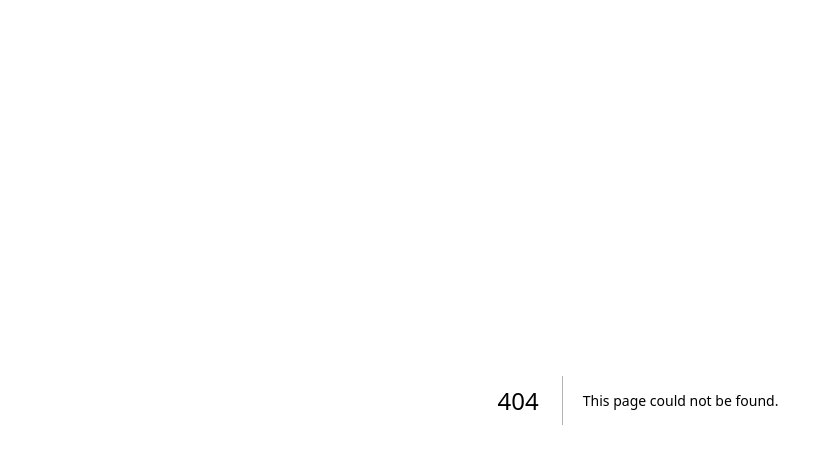
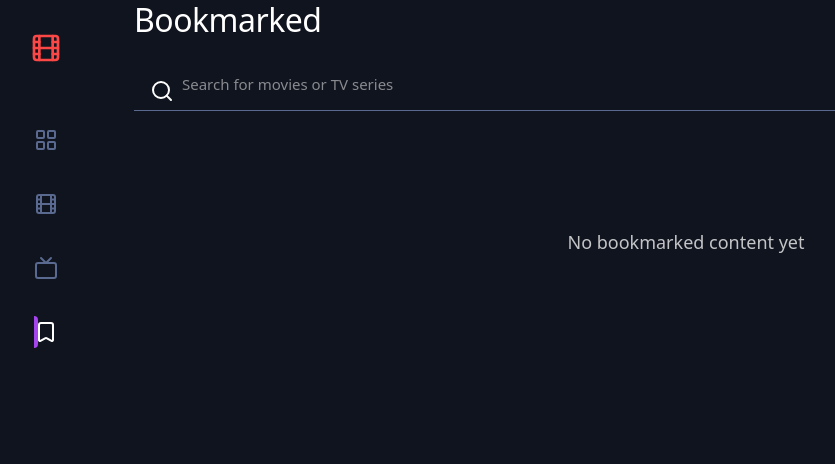
Before and after one commit to Alexandra2888/movie-app, a Next.js app: page /bookmarked in a window 1280 px wide. Before the commit this address had no page. Shown: the top 464 px of the page, without its empty margins (2-837 px from the left). Built offline with nearby package versions, Linux system fonts and the light colour scheme.

Commit message:
Refactor MovieCard component styles, update Home page to use dynamic content fetching, and enhance Navigation with link functionality

```diff
--- /dev/null
+++ b/app/bookmarked/page.tsx
@@ -0,0 +1,47 @@
+import Navigation from "@/components/Navigation";
+import SearchBar from "@/components/SearchBar";
+import MovieCard from "@/components/MovieCard";
+import { allContent } from "@/lib/data";
+
+export default function BookmarkedPage() {
+  // Filter content that is marked as bookmarked in the data
+  const bookmarkedContent = allContent.filter((item) => item.isBookmarked);
+
+  return (
+    <div className="flex min-h-screen bg-blue-950">
+      <Navigation />
+      <main className="flex-1 lg:ml-24 pt-20 lg:pt-0 px-4 md:px-6 lg:px-10 py-4 md:py-6 lg:py-10">
+        <h1 className="text-preset-1 text-white mb-4 md:mb-6 lg:mb-8">
+          Bookmarked
+        </h1>
+        <div className="mb-6 md:mb-8 lg:mb-10">
+          <SearchBar />
+        </div>
+
+        <section>
+          {bookmarkedContent.length > 0 ? (
+            <div className="grid grid-cols-2 md:grid-cols-3 lg:grid-cols-4 gap-3 md:gap-4 lg:gap-6">
+              {bookmarkedContent.map((item) => (
+                <MovieCard
+                  key={item.id}
+                  title={item.title}
+                  year={item.year}
+                  category={item.category}
+                  rating={item.rating}
+                  thumbnail={item.thumbnail}
+                  isBookmarked={item.isBookmarked}
+                />
+              ))}
+            </div>
+          ) : (
+            <div className="text-center py-20">
+              <p className="text-preset-3 text-white/75">
+                No bookmarked content yet
+              </p>
+            </div>
+          )}
+        </section>
+      </main>
+    </div>
+  );
+}
--- /dev/null
+++ b/app/movies/page.tsx
@@ -0,0 +1,38 @@
+import Navigation from "@/components/Navigation";
+import SearchBar from "@/components/SearchBar";
+import MovieCard from "@/components/MovieCard";
+import { getMovies } from "@/lib/data";
+
+export default function MoviesPage() {
+  const movies = getMovies();
+
+  return (
+    <div className="flex min-h-screen bg-blue-950">
+      <Navigation />
+      <main className="flex-1 lg:ml-24 pt-20 lg:pt-0 px-4 md:px-6 lg:px-10 py-4 md:py-6 lg:py-10">
+        <h1 className="text-preset-1 text-white mb-4 md:mb-6 lg:mb-8">
+          Movies
+        </h1>
+        <div className="mb-6 md:mb-8 lg:mb-10">
+          <SearchBar />
+        </div>
+
+        <section>
+          <div className="grid grid-cols-2 md:grid-cols-3 lg:grid-cols-4 gap-3 md:gap-4 lg:gap-6">
+            {movies.map((item) => (
+              <MovieCard
+                key={item.id}
+                title={item.title}
+                year={item.year}
+                category={item.category}
+                rating={item.rating}
+                thumbnail={item.thumbnail}
+                isBookmarked={item.isBookmarked}
+              />
+            ))}
+          </div>
+        </section>
+      </main>
+    </div>
+  );
+}
--- a/app/page.tsx
+++ b/app/page.tsx
@@ -1,92 +1,11 @@
 import Navigation from "@/components/Navigation";
 import SearchBar from "@/components/SearchBar";
 import MovieCard from "@/components/MovieCard";
+import { getTrendingContent, allContent } from "@/lib/data";
+import Link from "next/link";
 
-const trendingMovies = [
-  {
-    id: 1,
-    title: "Beyond Earth",
-    year: 2019,
-    category: "Movie" as const,
-    rating: "PG",
-    thumbnail: "/thumbnails/beyond-earth.jpg",
-  },
-  {
-    id: 2,
-    title: "Bottom Gear",
-    year: 2021,
-    category: "Movie" as const,
-    rating: "PG",
-    thumbnail: "/thumbnails/bottom-gear.jpg",
-  },
-  {
-    id: 3,
-    title: "Undiscovered Cities",
-    year: 2019,
-    category: "Movie" as const,
-    rating: "E",
-    thumbnail: "/thumbnails/undiscovered-cities.jpg",
-  },
-];
-
-const recommendedMovies = [
-  {
-    id: 4,
-    title: "The Great Lands",
-    year: 2019,
-    category: "Movie" as const,
-    rating: "PG",
-    thumbnail: "/thumbnails/the-great-lands.jpg",
-  },
-  {
-    id: 5,
-    title: "The Diary",
-    year: 2019,
-    category: "TV Series" as const,
-    rating: "PG",
-    thumbnail: "/thumbnails/the-diary.jpg",
-  },
-  {
-    id: 6,
-    title: "Earth's Untouched",
-    year: 2017,
-    category: "Movie" as const,
-    rating: "18+",
-    thumbnail: "/thumbnails/earths-untouched.jpg",
-  },
-  {
-    id: 7,
-    title: "No Land Beyond",
-    year: 2019,
-    category: "Movie" as const,
-    rating: "PG",
-    thumbnail: "/thumbnails/no-land-beyond.jpg",
-  },
-  {
-    id: 8,
-    title: "Autosport The Series",
-    year: 2016,
-    category: "TV Series" as const,
-    rating: "PG",
-    thumbnail: "/thumbnails/autosport.jpg",
-  },
-  {
-    id: 9,
-    title: "Same Answer II",
-    year: 2017,
-    category: "Movie" as const,
-    rating: "E",
-    thumbnail: "/thumbnails/same-answer-ii.jpg",
-  },
-  {
-    id: 10,
-    title: "Below Echo",
-    year: 2016,
-    category: "TV Series" as const,
-    rating: "PG",
-    thumbnail: "/thumbnails/below-echo.jpg",
-  },
-];
+const trendingMovies = getTrendingContent();
+const recommendedMovies = allContent.filter((item) => !item.isTrending);
 
 export default function Home() {
   return (
@@ -99,16 +18,27 @@ export default function Home() {
         </div>
 
         <section className="mb-6 md:mb-8 lg:mb-10">
-          <h2 className="text-preset-2-light text-white mb-3 md:mb-4 lg:mb-6">
-            Trending
-          </h2>
+          <div className="flex items-center justify-between mb-3 md:mb-4 lg:mb-6">
+            <h2 className="text-preset-2-light text-white">Trending</h2>
+            <Link
+              href="/trending"
+              className="text-preset-4 text-white/75 hover:text-white transition-colors"
+            >
+              See all
+            </Link>
+          </div>
           <div className="flex gap-3 md:gap-4 overflow-x-auto pb-4 scrollbar-hide -mx-4 px-4 md:mx-0 md:px-0">
             {trendingMovies.map((movie) => (
-              <div
-                key={movie.id}
-                className="flex-shrink-0 w-[240px] md:w-[470px]"
-              >
-                <MovieCard {...movie} variant="horizontal" />
+              <div key={movie.id} className="shrink-0 w-[240px] md:w-[470px]">
+                <MovieCard
+                  title={movie.title}
+                  year={movie.year}
+                  category={movie.category}
+                  rating={movie.rating}
+                  thumbnail={movie.thumbnail}
+                  isBookmarked={movie.isBookmarked}
+                  variant="horizontal"
+                />
               </div>
             ))}
           </div>
@@ -120,7 +50,15 @@ export default function Home() {
           </h2>
           <div className="grid grid-cols-2 md:grid-cols-3 lg:grid-cols-4 gap-3 md:gap-4 lg:gap-6">
             {recommendedMovies.map((movie) => (
-              <MovieCard key={movie.id} {...movie} />
+              <MovieCard
+                key={movie.id}
+                title={movie.title}
+                year={movie.year}
+                category={movie.category}
+                rating={movie.rating}
+                thumbnail={movie.thumbnail}
+                isBookmarked={movie.isBookmarked}
+              />
             ))}
           </div>
         </section>
--- /dev/null
+++ b/app/trending/page.tsx
@@ -0,0 +1,39 @@
+import Navigation from "@/components/Navigation";
+import SearchBar from "@/components/SearchBar";
+import MovieCard from "@/components/MovieCard";
+import { getTrendingContent } from "@/lib/data";
+
+export default function TrendingPage() {
+  const trendingContent = getTrendingContent();
+
+  return (
+    <div className="flex min-h-screen bg-blue-950">
+      <Navigation />
+      <main className="flex-1 lg:ml-24 pt-20 lg:pt-0 px-4 md:px-6 lg:px-10 py-4 md:py-6 lg:py-10">
+        <h1 className="text-preset-1 text-white mb-4 md:mb-6 lg:mb-8">
+          All Trending Content
+        </h1>
+        <div className="mb-6 md:mb-8 lg:mb-10">
+          <SearchBar />
+        </div>
+
+        <section>
+          <div className="grid grid-cols-1 md:grid-cols-2 lg:grid-cols-3 gap-4 md:gap-6 lg:gap-8">
+            {trendingContent.map((item) => (
+              <MovieCard
+                key={item.id}
+                title={item.title}
+                year={item.year}
+                category={item.category}
+                rating={item.rating}
+                thumbnail={item.thumbnail}
+                isBookmarked={item.isBookmarked}
+                variant="horizontal"
+              />
+            ))}
+          </div>
+        </section>
+      </main>
+    </div>
+  );
+}
--- /dev/null
+++ b/app/tv-series/page.tsx
@@ -0,0 +1,38 @@
+import Navigation from "@/components/Navigation";
+import SearchBar from "@/components/SearchBar";
+import MovieCard from "@/components/MovieCard";
+import { getTVSeries } from "@/lib/data";
+
+export default function TVSeriesPage() {
+  const tvSeries = getTVSeries();
+
+  return (
+    <div className="flex min-h-screen bg-blue-950">
+      <Navigation />
+      <main className="flex-1 lg:ml-24 pt-20 lg:pt-0 px-4 md:px-6 lg:px-10 py-4 md:py-6 lg:py-10">
+        <h1 className="text-preset-1 text-white mb-4 md:mb-6 lg:mb-8">
+          TV Series
+        </h1>
+        <div className="mb-6 md:mb-8 lg:mb-10">
+          <SearchBar />
+        </div>
+
+        <section>
+          <div className="grid grid-cols-2 md:grid-cols-3 lg:grid-cols-4 gap-3 md:gap-4 lg:gap-6">
+            {tvSeries.map((item) => (
+              <MovieCard
+                key={item.id}
+                title={item.title}
+                year={item.year}
+                category={item.category}
+                rating={item.rating}
+                thumbnail={item.thumbnail}
+                isBookmarked={item.isBookmarked}
+              />
+            ))}
+          </div>
+        </section>
+      </main>
+    </div>
+  );
+}
--- a/components/MovieCard.tsx
+++ b/components/MovieCard.tsx
@@ -36,7 +36,7 @@ export default function MovieCard({
             className="object-cover transition-transform group-hover:scale-105"
             sizes="(max-width: 768px) 240px, 470px"
           />
-          <div className="absolute inset-0 bg-gradient-to-t from-black/80 via-black/20 to-transparent" />
+          <div className="absolute inset-0 bg-linear-to-t from-black/80 via-black/20 to-transparent" />
           {/* Hover overlay with play button */}
           <div className="absolute inset-0 bg-black/50 opacity-0 group-hover:opacity-100 transition-opacity flex items-center justify-center z-20">
             <div className="flex items-center gap-2 bg-white/25 backdrop-blur-sm rounded-full px-4 py-2 md:px-6 md:py-3">
--- a/components/Navigation.tsx
+++ b/components/Navigation.tsx
@@ -1,33 +1,39 @@
 "use client";
 
 import { Film, LayoutGrid, Tv, Bookmark, User } from "lucide-react";
-import { useState } from "react";
+import Link from "next/link";
+import { usePathname } from "next/navigation";
 
 const navItems = [
-  { id: "home", icon: LayoutGrid, label: "Home" },
-  { id: "movies", icon: Film, label: "Movies" },
-  { id: "tv", icon: Tv, label: "TV Series" },
-  { id: "bookmarked", icon: Bookmark, label: "Bookmarked" },
+  { id: "home", icon: LayoutGrid, label: "Home", href: "/" },
+  { id: "movies", icon: Film, label: "Movies", href: "/movies" },
+  { id: "tv", icon: Tv, label: "TV Series", href: "/tv-series" },
+  {
+    id: "bookmarked",
+    icon: Bookmark,
+    label: "Bookmarked",
+    href: "/bookmarked",
+  },
 ];
 
 export default function Navigation() {
-  const [activeItem, setActiveItem] = useState("home");
+  const pathname = usePathname();
 
   return (
     <>
       {/* Desktop: Vertical Sidebar */}
       <aside className="hidden lg:flex fixed left-0 top-0 h-screen w-[96px] bg-blue-950 flex-col items-center py-8 z-10">
-        <div className="mb-16">
+        <Link href="/" className="mb-16">
           <Film className="w-8 h-8 text-red-500" />
-        </div>
+        </Link>
         <nav className="flex flex-col gap-10">
           {navItems.map((item) => {
             const Icon = item.icon;
-            const isActive = activeItem === item.id;
+            const isActive = pathname === item.href;
             return (
-              <button
+              <Link
                 key={item.id}
-                onClick={() => setActiveItem(item.id)}
+                href={item.href}
                 className="relative group flex items-center justify-center w-full"
                 aria-label={item.label}
               >
@@ -42,7 +48,7 @@ export default function Navigation() {
                     isActive ? "text-white" : "text-blue-500"
                   } group-hover:text-white`}
                 />
-              </button>
+              </Link>
             );
           })}
         </nav>
@@ -51,15 +57,17 @@ export default function Navigation() {
       {/* Tablet/Mobile: Horizontal Top Bar */}
       <header className="lg:hidden fixed top-0 left-0 right-0 h-16 bg-blue-950 flex items-center justify-between px-4 md:px-6 z-10">
         <div className="flex items-center gap-4 md:gap-6">
-          <Film className="w-6 h-6 md:w-8 md:h-8 text-red-500 flex-shrink-0" />
+          <Link href="/">
+            <Film className="w-6 h-6 md:w-8 md:h-8 text-red-500 flex-shrink-0" />
+          </Link>
           <nav className="flex items-center gap-4 md:gap-8">
             {navItems.map((item) => {
               const Icon = item.icon;
-              const isActive = activeItem === item.id;
+              const isActive = pathname === item.href;
               return (
-                <button
+                <Link
                   key={item.id}
-                  onClick={() => setActiveItem(item.id)}
+                  href={item.href}
                   className="relative group flex items-center justify-center"
                   aria-label={item.label}
                 >
@@ -74,7 +82,7 @@ export default function Navigation() {
                       style={{ backgroundColor: "var(--ds-purple)" }}
                     />
                   )}
-                </button>
+                </Link>
               );
             })}
           </nav>
--- /dev/null
+++ b/lib/data.ts
@@ -0,0 +1,156 @@
+export interface ContentItem {
+  id: number;
+  title: string;
+  year: number;
+  category: "Movie" | "TV Series";
+  rating: string;
+  thumbnail: string;
+  isTrending?: boolean;
+  isBookmarked?: boolean;
+}
+
+export const allContent: ContentItem[] = [
+  {
+    id: 1,
+    title: "Beyond Earth",
+    year: 2019,
+    category: "Movie",
+    rating: "PG",
+    thumbnail: "/thumbnails/beyond-earth.jpg",
+    isTrending: true,
+  },
+  {
+    id: 2,
+    title: "Bottom Gear",
+    year: 2021,
+    category: "Movie",
+    rating: "PG",
+    thumbnail: "/thumbnails/bottom-gear.jpg",
+    isTrending: true,
+  },
+  {
+    id: 3,
+    title: "Undiscovered Cities",
+    year: 2019,
+    category: "Movie",
+    rating: "E",
+    thumbnail: "/thumbnails/undiscovered-cities.jpg",
+    isTrending: true,
+  },
+  {
+    id: 4,
+    title: "The Great Lands",
+    year: 2019,
+    category: "Movie",
+    rating: "PG",
+    thumbnail: "/thumbnails/the-great-lands.jpg",
+  },
+  {
+    id: 5,
+    title: "The Diary",
+    year: 2019,
+    category: "TV Series",
+    rating: "PG",
+    thumbnail: "/thumbnails/the-diary.jpg",
+  },
+  {
+    id: 6,
+    title: "Earth's Untouched",
+    year: 2017,
+    category: "Movie",
+    rating: "18+",
+    thumbnail: "/thumbnails/earths-untouched.jpg",
+  },
+  {
+    id: 7,
+    title: "No Land Beyond",
+    year: 2019,
+    category: "Movie",
+    rating: "PG",
+    thumbnail: "/thumbnails/no-land-beyond.jpg",
+  },
+  {
+    id: 8,
+    title: "Autosport The Series",
+    year: 2016,
+    category: "TV Series",
+    rating: "PG",
+    thumbnail: "/thumbnails/autosport.jpg",
+  },
+  {
+    id: 9,
+    title: "Same Answer II",
+    year: 2017,
+    category: "Movie",
+    rating: "E",
+    thumbnail: "/thumbnails/same-answer-ii.jpg",
+  },
+  {
+    id: 10,
+    title: "Below Echo",
+    year: 2016,
+    category: "TV Series",
+    rating: "PG",
+    thumbnail: "/thumbnails/below-echo.jpg",
+  },
+  {
+    id: 11,
+    title: "During the Hunt",
+    year: 2016,
+    category: "Movie",
+    rating: "PG",
+    thumbnail: "/thumbnails/during-the-hunt.jpg",
+  },
+  {
+    id: 12,
+    title: "The Dark Side",
+    year: 2018,
+    category: "TV Series",
+    rating: "18+",
+    thumbnail: "/thumbnails/the-dark-side.jpg",
+  },
+  {
+    id: 13,
+    title: "Mission: Saturn",
+    year: 2017,
+    category: "Movie",
+    rating: "PG",
+    thumbnail: "/thumbnails/mission-saturn.jpg",
+  },
+  {
+    id: 14,
+    title: "The Heiress",
+    year: 2021,
+    category: "TV Series",
+    rating: "PG",
+    thumbnail: "/thumbnails/the-heiress.jpg",
+  },
+  {
+    id: 15,
+    title: "1998",
+    year: 2021,
+    category: "Movie",
+    rating: "18+",
+    thumbnail: "/thumbnails/1998.jpg",
+  },
+  {
+    id: 16,
+    title: "Dark Side of the Moon",
+    year: 2018,
+    category: "TV Series",
+    rating: "PG",
+    thumbnail: "/thumbnails/dark-side-moon.jpg",
+  },
+];
+
+export const getTrendingContent = (): ContentItem[] => {
+  return allContent.filter((item) => item.isTrending);
+};
+
+export const getTVSeries = (): ContentItem[] => {
+  return allContent.filter((item) => item.category === "TV Series");
+};
+
+export const getMovies = (): ContentItem[] => {
+  return allContent.filter((item) => item.category === "Movie");
+};
```
